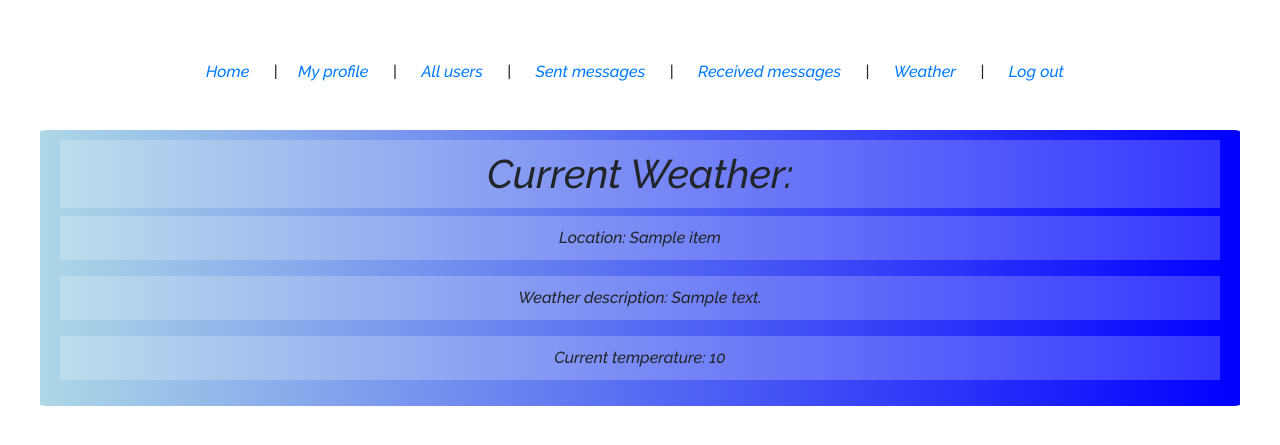
After one commit to tjasaa9/final-project-23.1, a Flask app: page /weather in a window 1280 px wide. The commit adds this page. Shown: the top 445 px of the page. Run offline with Flask 2, Linux system fonts and the light colour scheme; a database or web service that is not in the repository returns one stand-in record (values such as "Sample title"); data that the repository does not hold is empty; some libraries are stand-ins or nearby versions.

Commit message:
Weather, Logout

```diff
--- a/main.py
+++ b/main.py
@@ -1,7 +1,9 @@
 from flask import Flask, request, render_template, url_for, redirect, make_response, Response
+import requests
 from models import User, Messages,  db
 import hashlib
 import uuid
+import os
 
 app = Flask(__name__)
 
@@ -46,7 +48,7 @@
 
 
     #save user's session into a cookie
-    response = make_response(redirect(url_for("index")))
+    response = make_response(redirect(url_for("profile")))
     response.set_cookie("session_token", session_token, httponly=True, samesite="Strict")
 
     return response
@@ -84,7 +86,7 @@
 
 
 
-@app.route("/successsfully_sent", methods=["POST"])
+@app.route("/successfully_sent", methods=["POST"])
 def successfully_sent():
     session_token = request.cookies.get("session_token")
 
@@ -99,13 +101,60 @@
         messages = Messages(sender=sender, receiver=receiver, text=text)
         messages.save()
 
-        besedilo = "Text: " + text + "<br>" + "Pošiljatelj: " + sender + "<br>" + "Prejemnik: " + receiver
+
+        return redirect(url_for("successfully_sent_message"))
+
+    else:
+        return "Try again."
 
 
-        return besedilo
+@app.route("/successfully_sent_message", methods=["GET"])
+def successfully_sent_message():
 
-    else:
-        return "NDEJLM!!"
+    return render_template("success_message.html")
+
+@app.route("/sent_messages")
+def sent_messages():
+
+    return render_template("sent_messages.html")
+
+@app.route("/sent_messages/<messages_id>")
+def sent_messages_to_user(messages_id):
+    receiver = request.form.get("sent_to")
+    session_token = request.cookies.get("session_token")
+
+    sender = db.query(User).filter_by(session_token=session_token).first()
+
+    besedilo = "Prejemnik: " + receiver + "<br>" + "Pošiljatelj: " + sender
+
+    return besedilo
+
+
+
+try:
+    import secrets
+except ImportError as e:
+    pass
+
+@app.route("/weather", methods=["GET"])
+def weather():
+    query = "Ljubljana,SLO"
+    unit="metric"
+    api_key = os.environ.get("API_KEY")
+
+    url = "https://api.openweathermap.org/data/2.5/weather?q={0}&units={1}&appid={2}".format(query, unit, api_key)
+    data = requests.get(url=url)
+
+    return render_template("weather.html", data=data.json())
+
+
+
+@app.route("/index", methods=["GET"])
+def clear():
+    resp = make_response(render_template("index.html"))
+    resp.set_cookie("session_token", expires=0)
+
+    return resp
 
 
 if __name__=="__main__":
--- /dev/null
+++ b/static/style.css
@@ -0,0 +1,14 @@
+*{
+    margin: 10px;
+    padding: 10px;
+    text-align: center;
+    justify-content: center;
+    align-items: center;
+    background-color: rgba(255, 255, 255, 0.205);
+    font-family: 'Raleway', sans-serif;
+}
+
+.login-form{
+    background-image: linear-gradient(to left, blue, lightblue);
+    border-radius: 0.5%;
+}
--- a/templates/base.html
+++ b/templates/base.html
@@ -4,12 +4,17 @@
     <meta charset="UTF-8">
     <meta http-equiv="X-UA-Compatible" content="IE=edge">
     <meta name="viewport" content="width=device-width, initial-scale=1.0">
+    <link rel="stylesheet" href="/static/style.css">
+    <link rel="stylesheet" href="https://stackpath.bootstrapcdn.com/bootstrap/4.4.1/css/bootstrap.min.css" integrity="sha384-Vkoo8x4CGsO3+Hhxv8T/Q5PaXtkKtu6ug5TOeNV6gBiFeWPGFN9MuhOf23Q9Ifjh" crossorigin="anonymous">
+    <link rel="preconnect" href="https://fonts.googleapis.com">
+    <link rel="preconnect" href="https://fonts.gstatic.com" crossorigin>
+    <link href="https://fonts.googleapis.com/css2?family=Raleway:ital,wght@1,500&display=swap" rel="stylesheet">
     <title>{% block title%}Messaging app{% endblock title%}</title>
 </head>
 <body>
     <div class="nav">
         <p>
-            <a href="/">Home</a> |<a href="/profile">My profile</a> | <a href="/users">All users</a> | <a href="/sent">Sent messages</a> | <a href="/received">Received messages</a>
+            <a href="/">Home</a> |<a href="/profile">My profile</a> | <a href="/users">All users</a> | <a href="/sent_messages">Sent messages</a> | <a href="/received_messages">Received messages</a> | <a href="/weather">Weather</a> | <a href="/index">Log out</a>
         </p>
     </div>
 
--- a/templates/index.html
+++ b/templates/index.html
@@ -1,13 +1,13 @@
 {% extends "base.html" %}
 
 {% block content %}
-<form action="/login", method="post">
+<form class="login-form" action="/login", method="post">
     <input name="user-email" type="email" placeholder="Your email">
     <br>
     <br>
     <input name="user-password" type="password" placeholder="Your password">
     <br>
     <br>
-    <button type="submit">Log in</button>
+    <button class="btn btn-primary" type="submit">Log in</button>
 </form>
 {% endblock content%}
--- a/templates/profile.html
+++ b/templates/profile.html
@@ -6,4 +6,4 @@
 <h1>This is your profile!</h1>
 <br>
 <p>Your email: {{user.email}}</p>
-{% endblock content%}
+{% endblock content %}
--- a/templates/user_details.html
+++ b/templates/user_details.html
@@ -7,11 +7,11 @@
 <p>Prejemnik: {{ receiver.email }}</p>
 
 <!-- Form belongs to send_mesage.html-->
-<form action="/successsfully_sent" method="POST">
-    <textarea name="text" placeholder="Enter your message" cols="30" rows="10"></textarea>
+<form action="/successfully_sent" method="POST">
+    <textarea class="form-control" id="exampleFormControlTextarea1" name="text" placeholder="Enter your message" cols="30" rows="10"></textarea>
     <br>
     <input name = "send_to" type="hidden" value="{{ receiver.email }}">
-    <button type="submit">Send</button>
+    <button  type="submit">Send</button>
 </form>
 
 {% endblock content%}
--- /dev/null
+++ b/templates/weather.html
@@ -0,0 +1,10 @@
+{% extends "base.html" %}
+{% block title %}Current Weather{% endblock title%}
+
+{% block content %}
+<h1>Current Weather: </h1>
+
+<p>Location: {{ data.name }}</p>
+<p>Weather description: {{ data.weather[0].description }}</p>
+<p>Current temperature: {{ data.main.temp }}</p>
+{%  endblock content %}
```
Also changed, not shown: templates/sent_messages.html (added, +13 -0 lines), templates/success_message.html (added, +9 -0 lines), templates/received.html (deleted), templates/received_messages.html (added), templates/sent.html (deleted), 1 other file.
